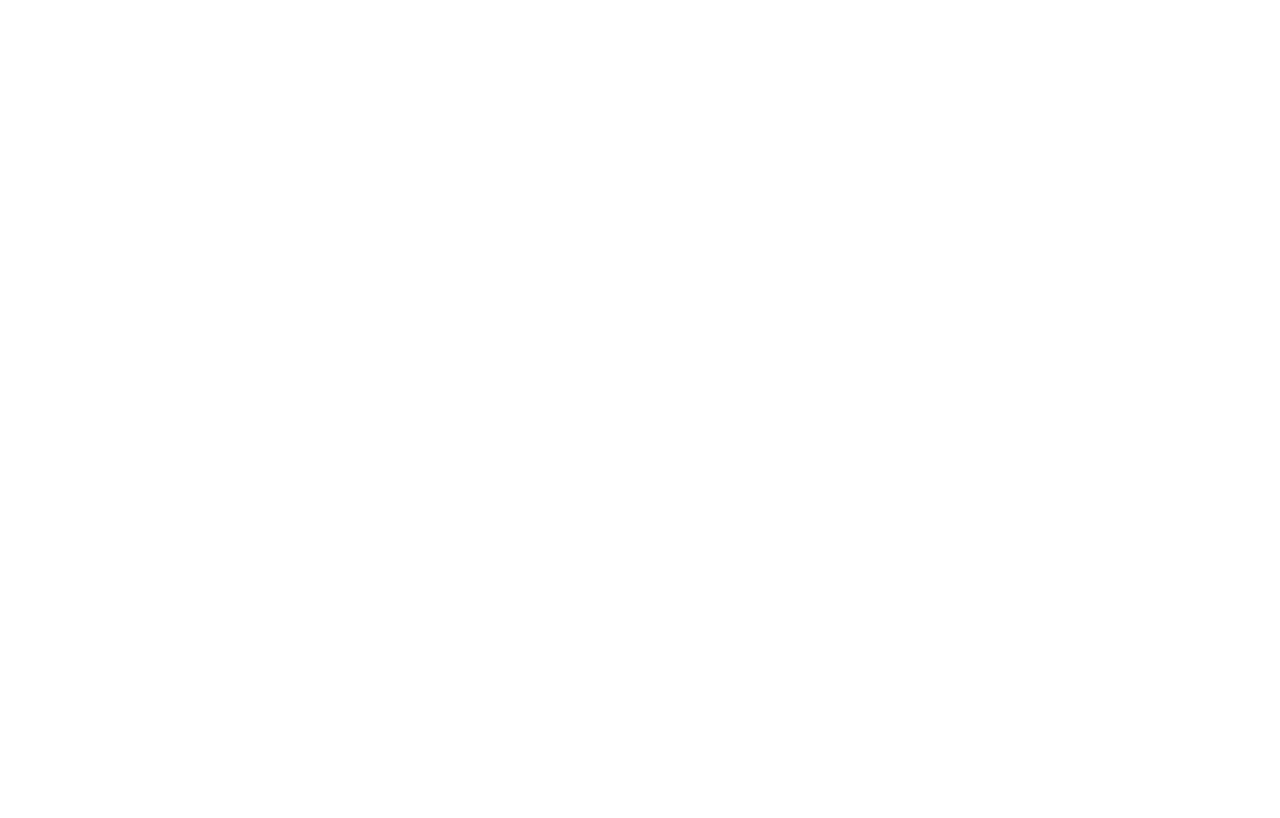
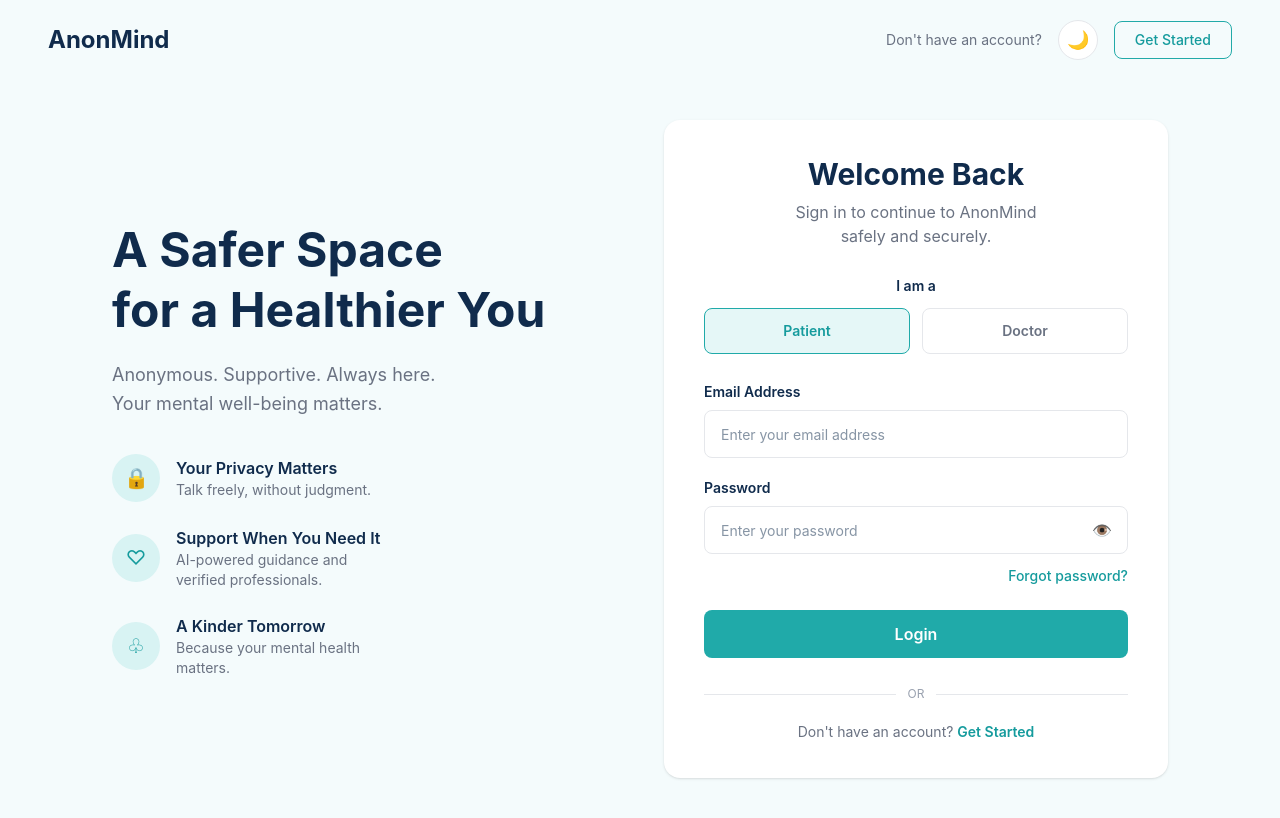
Before and after one commit to n-bisar/AnonMind, a React app in the folder frontend/: page /login in a window 1280 px wide. Before the commit this address had no page. Built offline with nearby package versions, Linux system fonts and the light colour scheme; the HTML template or start-up script is replaced by a standard one.

Commit message:
Day 24: Addition of Login Page in the UI

```diff
--- a/frontend/src/App.jsx
+++ b/frontend/src/App.jsx
@@ -1,6 +1,7 @@
 import { BrowserRouter, Routes, Route } from 'react-router-dom'
 import Home from './pages/Home'
 import Register from './pages/Register'
+import Login from './pages/Login'
 
 function App() {
   return (
@@ -8,6 +9,7 @@
       <Routes>
         <Route path="/" element={<Home />} />
         <Route path="/register" element={<Register />} />
+        <Route path="/login" element={<Login />} />
       </Routes>
     </BrowserRouter>
   )
--- a/frontend/src/components/Navbar.jsx
+++ b/frontend/src/components/Navbar.jsx
@@ -93,7 +93,7 @@
 
           {/* Desktop Authentication Buttons */}
           <div className="hidden items-center gap-3 md:flex">
-            <Button variant="secondary">
+            <Button variant="secondary" onClick={() => navigate("/login")}>
               Login
             </Button>
 
--- a/frontend/src/pages/Home.jsx
+++ b/frontend/src/pages/Home.jsx
@@ -171,9 +171,12 @@
       </p>
     </div>
 
-    <Button className="shrink-0 px-5 py-2 text-sm">
-      Get Started
-    </Button>
+    <Button
+  onClick={() => navigate("/register")}
+  className="shrink-0 px-5 py-2 text-sm"
+>
+  Get Started
+</Button>
   </div>
 </section>
 </main>
--- /dev/null
+++ b/frontend/src/pages/Login.jsx
@@ -0,0 +1,305 @@
+import { useContext, useState } from "react";
+import ThemeContext from "../context/ThemeContext";
+import { useNavigate } from "react-router-dom";
+import lightBackground from "../assets/register-light.png";
+import darkBackground from "../assets/register-dark.png";
+import logo from "../assets/logo.png";
+
+
+function Login() {
+  const navigate = useNavigate();
+
+  const [role, setRole] = useState("patient");
+  const [email, setEmail] = useState("");
+  const [password, setPassword] = useState("");
+  const [showPassword, setShowPassword] = useState(false);
+  const [formError, setFormError] = useState("");
+const { theme, setTheme } = useContext(ThemeContext);
+const darkMode = theme === "dark";
+
+  return (
+    <div
+  className={`min-h-screen overflow-hidden transition-colors duration-300 ${
+    darkMode ? "bg-[#0f172a]" : "bg-[#f4fbfc]"
+  }`}
+>
+
+      {/* Header */}
+      <header className="flex items-center justify-between px-8 md:px-12 py-5">
+
+        <div className="flex items-center gap-3">
+          <div className="text-2xl font-bold text-[#102b4c]">
+            AnonMind
+          </div>
+        </div>
+
+        <div className="flex items-center gap-4">
+          <span className="hidden sm:block text-sm text-gray-500">
+            Don't have an account?
+          </span>
+<button
+  type="button"
+  onClick={() => setTheme(theme === "light" ? "dark" : "light")}
+  className="w-10 h-10 rounded-full border border-gray-200 bg-white flex items-center justify-center text-lg hover:bg-gray-50 transition"
+>
+  {theme === "light" ? "🌙" : "☀️"}
+</button>
+          <button
+            type="button"
+            onClick={() => navigate("/register")}
+            className="border border-[#22aaa8] text-[#159b9d] px-5 py-2 rounded-lg text-sm font-medium hover:bg-[#e8f8f8] transition"
+          >
+            Get Started
+          </button>
+        </div>
+
+      </header>
+
+      {/* Main */}
+      <main className="min-h-[calc(100vh-80px)] flex items-center">
+
+        <div className="w-full max-w-6xl mx-auto px-8 md:px-12 py-10 grid grid-cols-1 lg:grid-cols-2 gap-12 items-center">
+
+          {/* Left side */}
+          <section className="hidden lg:block">
+
+            <h1 className="text-5xl font-bold leading-tight text-[#102b4c]">
+              A Safer Space
+              <br />
+              for a Healthier You
+            </h1>
+
+            <p className="mt-5 text-lg text-gray-500 leading-relaxed">
+              Anonymous. Supportive. Always here.
+              <br />
+              Your mental well-being matters.
+            </p>
+            <div className="mt-9 space-y-6">
+
+  <div className="flex items-center gap-4">
+    <div className="w-12 h-12 rounded-full bg-[#d8f3f3] flex items-center justify-center text-[#159b9d] text-xl">
+      🔒
+    </div>
+
+    <div>
+      <h3 className="font-semibold text-[#102b4c]">
+        Your Privacy Matters
+      </h3>
+
+      <p className="text-sm text-gray-500">
+        Talk freely, without judgment.
+      </p>
+    </div>
+  </div>
+
+
+  <div className="flex items-center gap-4">
+    <div className="w-12 h-12 rounded-full bg-[#d8f3f3] flex items-center justify-center text-[#159b9d] text-xl">
+      ♡
+    </div>
+
+    <div>
+      <h3 className="font-semibold text-[#102b4c]">
+        Support When You Need It
+      </h3>
+
+      <p className="text-sm text-gray-500">
+        AI-powered guidance and
+        <br />
+        verified professionals.
+      </p>
+    </div>
+  </div>
+
+
+  <div className="flex items-center gap-4">
+    <div className="w-12 h-12 rounded-full bg-[#d8f3f3] flex items-center justify-center text-[#159b9d] text-xl">
+      ♧
+    </div>
+
+    <div>
+      <h3 className="font-semibold text-[#102b4c]">
+        A Kinder Tomorrow
+      </h3>
+
+      <p className="text-sm text-gray-500">
+        Because your mental health
+        <br />
+        matters.
+      </p>
+    </div>
+  </div>
+
+</div>
+
+          </section>
+
+          {/* Right card */}
+          <section
+  className={`w-full max-w-[520px] mx-auto rounded-2xl shadow-sm px-8 md:px-10 py-9 transition-colors duration-300 ${
+    darkMode
+      ? "bg-[#162c3d] border border-[#284457]"
+      : "bg-white"
+  }`}
+>
+
+            <div className="text-center">
+
+              <h2
+  className={`text-3xl font-bold transition-colors duration-300 ${
+    darkMode ? "text-white" : "text-[#102b4c]"
+  }`}
+>
+  Welcome Back
+</h2>
+
+              <p
+  className={`mt-2 transition-colors duration-300 ${
+    darkMode ? "text-gray-300" : "text-gray-500"
+  }`}
+>
+                Sign in to continue to AnonMind
+                <br />
+                safely and securely.
+              </p>
+              <div className="mt-7">
+
+  <p
+  className={`text-center text-sm font-semibold mb-3 transition-colors duration-300 ${
+    darkMode ? "text-white" : "text-[#102b4c]"
+  }`}
+>
+  I am a
+</p>
+
+  <div className="grid grid-cols-2 gap-3">
+
+    <button
+      type="button"
+      onClick={() => setRole("patient")}
+      className={`py-3 rounded-lg border text-sm font-semibold transition ${
+  role === "patient"
+    ? darkMode
+      ? "border-[#2ab9b5] bg-[#1b3d4d] text-[#2ab9b5]"
+      : "border-[#20aaa9] bg-[#e5f7f7] text-[#159b9d]"
+    : darkMode
+      ? "border-[#284457] bg-[#0f2232] text-gray-300 hover:bg-[#163044]"
+      : "border-gray-200 text-gray-500 hover:bg-gray-50"
+}`}
+    >
+      Patient
+    </button>
+
+    <button
+      type="button"
+      onClick={() => setRole("doctor")}
+      className={`py-3 rounded-lg border text-sm font-semibold transition ${
+  role === "doctor"
+    ? darkMode
+      ? "border-[#2ab9b5] bg-[#1b3d4d] text-[#2ab9b5]"
+      : "border-[#20aaa9] bg-[#e5f7f7] text-[#159b9d]"
+    : darkMode
+      ? "border-[#284457] bg-[#0f2232] text-gray-300 hover:bg-[#163044]"
+      : "border-gray-200 text-gray-500 hover:bg-gray-50"
+}`}
+    >
+      Doctor
+    </button>
+
+  </div>
+
+</div>
+
+            </div>
+<div className="mt-7">
+
+  <label
+  className={`block text-sm font-semibold mb-2 transition-colors duration-300 ${
+    darkMode ? "text-white" : "text-[#102b4c]"
+  }`}
+>
+  Email Address
+</label>
+
+  <input
+    type="email"
+    placeholder="Enter your email address"
+    value={email}
+    onChange={(event) => setEmail(event.target.value)}
+    className="w-full h-12 rounded-lg border border-gray-200 px-4 text-sm text-[#102b4c] outline-none focus:border-[#20aaa9] focus:ring-1 focus:ring-[#20aaa9] transition"
+  />
+
+</div>
+<div className="mt-5">
+
+  <label
+  className={`block text-sm font-semibold mb-2 transition-colors duration-300 ${
+    darkMode ? "text-white" : "text-[#102b4c]"
+  }`}
+>
+  Password
+</label>
+
+  <div className="relative">
+
+    <input
+      type={showPassword ? "text" : "password"}
+      placeholder="Enter your password"
+      value={password}
+      onChange={(event) => setPassword(event.target.value)}
+      className="w-full h-12 rounded-lg border border-gray-200 px-4 pr-12 text-sm text-[#102b4c] outline-none focus:border-[#20aaa9] focus:ring-1 focus:ring-[#20aaa9] transition"
+    />
+
+    <button
+      type="button"
+      onClick={() => setShowPassword(!showPassword)}
+      className="absolute right-4 top-1/2 -translate-y-1/2 text-gray-400 hover:text-[#159b9d] transition"
+    >
+      {showPassword ? "🙈" : "👁"}
+    </button>
+
+  </div>
+<div className="flex justify-end mt-3">
+  <button
+    type="button"
+    className="text-sm font-medium text-[#159b9d] hover:underline"
+  >
+    Forgot password?
+  </button>
+</div>
+<button
+  type="button"
+  className="w-full h-12 mt-6 rounded-lg bg-[#20aaa9] text-white font-semibold hover:bg-[#159b9d] transition"
+>
+  Login
+</button>
+<div className="mt-7">
+  <div className="flex items-center gap-3">
+    <div className="flex-1 h-px bg-gray-200"></div>
+    <span className="text-xs text-gray-400">OR</span>
+    <div className="flex-1 h-px bg-gray-200"></div>
+  </div>
+
+  <p className="text-center text-sm text-gray-500 mt-5">
+    Don't have an account?{" "}
+    <button
+      type="button"
+      onClick={() => navigate("/register")}
+      className="font-semibold text-[#159b9d] hover:underline"
+    >
+      Get Started
+    </button>
+  </p>
+</div>
+</div>
+          </section>
+
+        </div>
+
+      </main>
+
+    </div>
+  );
+}
+
+export default Login;
--- a/frontend/src/pages/Register.jsx
+++ b/frontend/src/pages/Register.jsx
@@ -2,6 +2,7 @@
 import ThemeContext from "../context/ThemeContext";
 import lightBackground from "../assets/register-light.png";
 import darkBackground from "../assets/register-dark.png";
+import { useNavigate } from "react-router-dom";
 
 import {
   Eye,
@@ -38,6 +39,7 @@
 const [profilePhoto, setProfilePhoto] = useState(null);
 const [registrationSuccessMessage, setRegistrationSuccessMessage] = useState("");
 const [doctorStep, setDoctorStep] = useState(1);
+const navigate = useNavigate();
 
   const passwordsMatch = password === confirmPassword;
 
@@ -64,8 +66,14 @@
 
       setRegistrationSuccess(true);
     } catch (error) {
-      console.log("Registration error:", error.response?.data);
-    }
+  console.log("Registration error:", error.response?.data);
+
+  const message =
+    error.response?.data?.email?.[0] ||
+    "Registration failed. Please try again.";
+
+  setFormError(message);
+}
   };
 
   const handleDoctorSubmit = async (event) => {
@@ -98,6 +106,12 @@
 setRegistrationSuccess(true);
 } catch (error) {
   console.log("Doctor registration error:", error.response?.data);
+
+  const message =
+    error.response?.data?.email?.[0] ||
+    "Registration failed. Please try again.";
+
+  setFormError(message);
 }
 
 };
@@ -130,7 +144,7 @@
 
   <button
     type="button"
-    className="text-sm font-medium text-primary transition hover:opacity-80"
+    className="text-sm font-medium text-primary transition hover:opacity-80" onClick={() => navigate("/login")}
   >
     Login
   </button>
```
